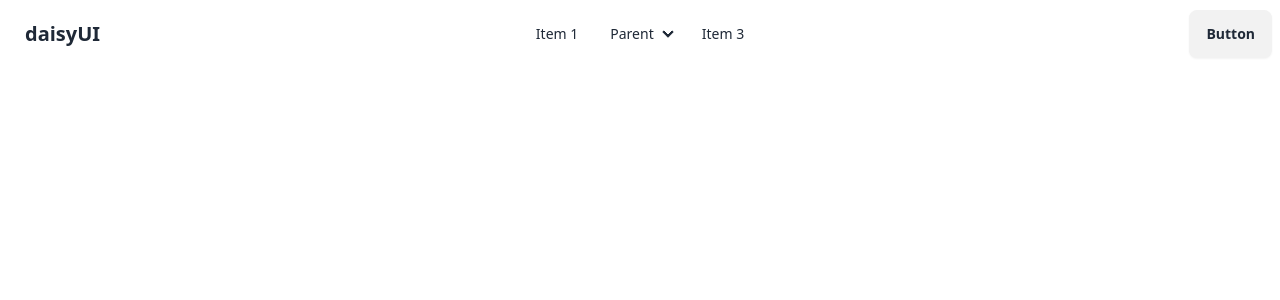
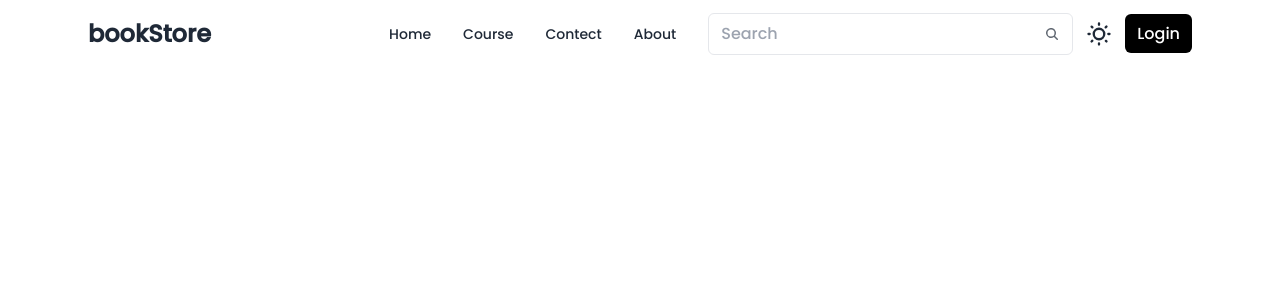
Before and after one commit to gksusha/Book-Store, a React app in the folder Frontend/: page / in a window 1280 px wide. Shown: the top 300 px of the page. Built offline with nearby package versions, Linux system fonts and the light colour scheme; the HTML template or start-up script is replaced by a standard one.

Commit message:
Started implementing navigation bar component

```diff
--- a/Frontend/src/components/Navbar.jsx
+++ b/Frontend/src/components/Navbar.jsx
@@ -1,9 +1,25 @@
 import React from "react";
 
 function Navbar() {
+  const navItems = (
+    <>
+      <li>
+        <a>Home</a>
+      </li>
+      <li>
+        <a>Course</a>
+      </li>
+      <li>
+        <a>Contect</a>
+      </li>
+      <li>
+        <a>About</a>
+      </li>
+    </>
+  );
   return (
     <>
-      <div>
+      <div className=" max-w-screen-2xl container mx-auto md:px-20 px-4">
         <div className="navbar bg-base-100">
           <div className="navbar-start">
             <div className="dropdown">
@@ -31,52 +47,68 @@
                 tabIndex={0}
                 className="menu menu-sm dropdown-content bg-base-100 rounded-box z-[1] mt-3 w-52 p-2 shadow"
               >
-                <li>
-                  <a>Item 1</a>
-                </li>
-                <li>
-                  <a>Parent</a>
-                  <ul className="p-2">
-                    <li>
-                      <a>Submenu 1</a>
-                    </li>
-                    <li>
-                      <a>Submenu 2</a>
-                    </li>
-                  </ul>
-                </li>
-                <li>
-                  <a>Item 3</a>
-                </li>
+                {navItems}
               </ul>
             </div>
-            <a className="btn btn-ghost text-xl">daisyUI</a>
+            <a className=" text-2xl font-bold cursor-pointer">bookStore</a>
           </div>
-          <div className="navbar-center hidden lg:flex">
-            <ul className="menu menu-horizontal px-1">
-              <li>
-                <a>Item 1</a>
-              </li>
-              <li>
-                <details>
-                  <summary>Parent</summary>
-                  <ul className="p-2">
-                    <li>
-                      <a>Submenu 1</a>
-                    </li>
-                    <li>
-                      <a>Submenu 2</a>
-                    </li>
-                  </ul>
-                </details>
-              </li>
-              <li>
-                <a>Item 3</a>
-              </li>
-            </ul>
-          </div>
-          <div className="navbar-end">
-            <a className="btn">Button</a>
+          <div className="navbar-end space-x-3">
+            <div className="navbar-center hidden lg:flex">
+              <ul className="menu menu-horizontal px-1">{navItems}</ul>
+            </div>
+            <div className="hidden md:block">
+              <label className="px-3 py-2 border rounded-md flex items-center gap-2">
+                <input
+                  type="text"
+                  className="grow outline-none"
+                  placeholder="Search"
+                />
+                <svg
+                  xmlns="http://www.w3.org/2000/svg"
+                  viewBox="0 0 16 16"
+                  fill="currentColor"
+                  className="h-4 w-4 opacity-70"
+                >
+                  <path
+                    fillRule="evenodd"
+                    d="M9.965 11.026a5 5 0 1 1 1.06-1.06l2.755 2.754a.75.75 0 1 1-1.06 1.06l-2.755-2.754ZM10.5 7a3.5 3.5 0 1 1-7 0 3.5 3.5 0 0 1 7 0Z"
+                    clipRule="evenodd"
+                  />
+                </svg>
+              </label>
+            </div>
+            {/* light and dark mode toggle */}
+            <label className="swap swap-rotate">
+              {/* this hidden checkbox controls the state */}
+              <input
+                type="checkbox"
+                className="theme-controller"
+                value="synthwave"
+              />
+
+              {/* sun icon */}
+              <svg
+                className="swap-off h-7 w-7 fill-current"
+                xmlns="http://www.w3.org/2000/svg"
+                viewBox="0 0 24 24"
+              >
+                <path d="M5.64,17l-.71.71a1,1,0,0,0,0,1.41,1,1,0,0,0,1.41,0l.71-.71A1,1,0,0,0,5.64,17ZM5,12a1,1,0,0,0-1-1H3a1,1,0,0,0,0,2H4A1,1,0,0,0,5,12Zm7-7a1,1,0,0,0,1-1V3a1,1,0,0,0-2,0V4A1,1,0,0,0,12,5ZM5.64,7.05a1,1,0,0,0,.7.29,1,1,0,0,0,.71-.29,1,1,0,0,0,0-1.41l-.71-.71A1,1,0,0,0,4.93,6.34Zm12,.29a1,1,0,0,0,.7-.29l.71-.71a1,1,0,1,0-1.41-1.41L17,5.64a1,1,0,0,0,0,1.41A1,1,0,0,0,17.66,7.34ZM21,11H20a1,1,0,0,0,0,2h1a1,1,0,0,0,0-2Zm-9,8a1,1,0,0,0-1,1v1a1,1,0,0,0,2,0V20A1,1,0,0,0,12,19ZM18.36,17A1,1,0,0,0,17,18.36l.71.71a1,1,0,0,0,1.41,0,1,1,0,0,0,0-1.41ZM12,6.5A5.5,5.5,0,1,0,17.5,12,5.51,5.51,0,0,0,12,6.5Zm0,9A3.5,3.5,0,1,1,15.5,12,3.5,3.5,0,0,1,12,15.5Z" />
+              </svg>
+
+              {/* moon icon */}
+              <svg
+                className="swap-on h-7 w-7 fill-current"
+                xmlns="http://www.w3.org/2000/svg"
+                viewBox="0 0 24 24"
+              >
+                <path d="M21.64,13a1,1,0,0,0-1.05-.14,8.05,8.05,0,0,1-3.37.73A8.15,8.15,0,0,1,9.08,5.49a8.59,8.59,0,0,1,.25-2A1,1,0,0,0,8,2.36,10.14,10.14,0,1,0,22,14.05,1,1,0,0,0,21.64,13Zm-9.5,6.69A8.14,8.14,0,0,1,7.08,5.22v.27A10.15,10.15,0,0,0,17.22,15.63a9.79,9.79,0,0,0,2.1-.22A8.11,8.11,0,0,1,12.14,19.73Z" />
+              </svg>
+            </label>
+            <div className="">
+              <a className="bg-black text-white px-3 py-2 rounded-md hover:bg-slate-800 duration-300 cursor-pointer">
+                Login
+              </a>
+            </div>
           </div>
         </div>
       </div>
--- a/Frontend/src/index.css
+++ b/Frontend/src/index.css
@@ -1,3 +1,8 @@
+@import url("https://fonts.googleapis.com/css2?family=Fredoka:wght@300..700&family=Poppins:wght@500&display=swap");
 @tailwind base;
 @tailwind components;
 @tailwind utilities;
+
+body {
+  font-family: "Poppins", sans-serif;
+}
```
